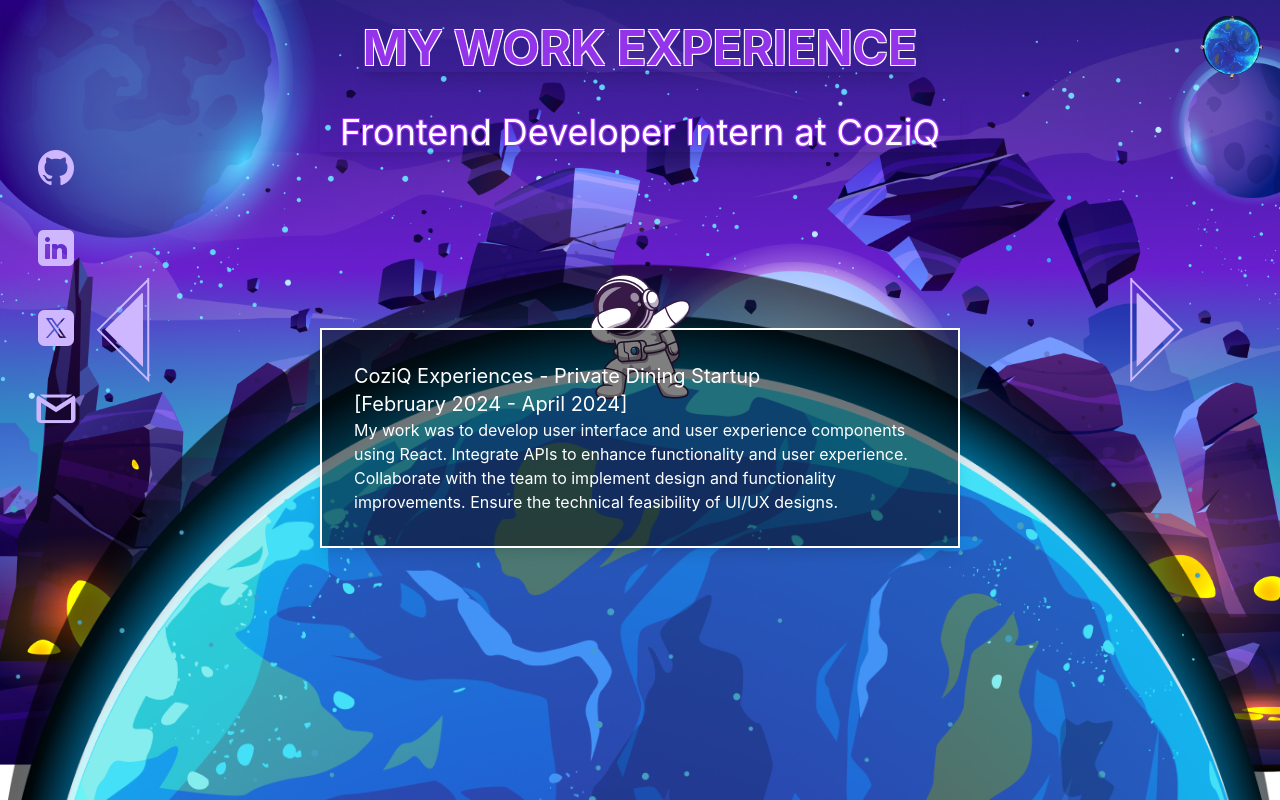
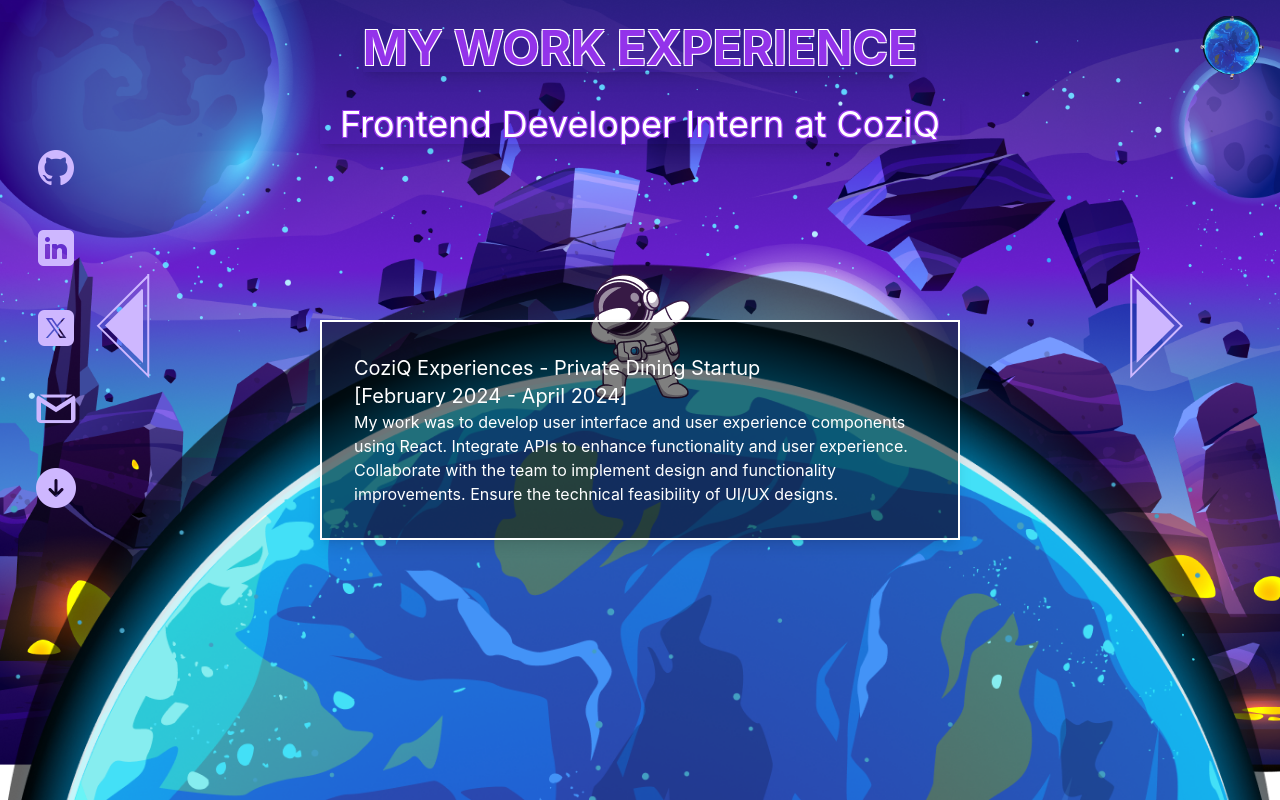
Before and after one commit to akanshaBharti/Portfolio, a React (Create React App) app: page /experience in a window 1280 px wide. Built offline with nearby package versions, Linux system fonts and the light colour scheme; the HTML template or start-up script is replaced by a standard one.

Commit message:
Resume added to download

```diff
--- a/src/components/About/AboutMe.jsx
+++ b/src/components/About/AboutMe.jsx
@@ -26,7 +26,7 @@
             className="w-1/2 h-3/4 ml-16 md:w-3/4 md:ml-10"
           />
         </Button>
-      ) : (
+      ) : ( //relative w-3/4 h-1/2 md:w-1/2 mb-2
         <div className="relative w-3/4 h-1/2 md:w-1/2 mb-2">
           <div className="absolute top-0 right-0 m-2">
             <Button className="" onClick={handleCloseAboutMe}>
--- a/src/components/Experience/ExperienceDetails.jsx
+++ b/src/components/Experience/ExperienceDetails.jsx
@@ -46,11 +46,12 @@
     );
   };
 
-  return (
-    <div className="flex items-center justify-center w-3/4 h-1/2 md:w-1/2 ">
-      <div>
-        <div>
-          <p className="text-3xl md:text-4xl text-center shadow-lg mb-8 pt-4">
+  return ( //flex flex-col items-center justify-center w-full h-1/2 md:w-1/2 h-auto md:h-1/2
+    <div className="flex flex-col items-center justify-center w-full h-1/2 md:w-1/2 h-auto">
+    {/* <div className="flex items-center justify-center w-3/4 h-1/2 md:w-1/2 "> */}
+      <div className="">
+        <div className="">
+          <p className="text-3xl md:text-4xl text-center shadow-lg mb-8 pt-2">
             <span
               className="text-white"
               style={{
@@ -64,7 +65,7 @@
         </div>
 
         <div className="relative md:mt-44 mt-28 ">
-          <p className=" border border-2 border-white text-white p-8 shadow-lg bg-black bg-opacity-50 ">
+          <div className=" border border-2 border-white text-white p-8 shadow-lg bg-black bg-opacity-50 ">
             <div className="text-xl">
               {experienceDetails[currentExperienceIndex].ExperiencePlace}
             </div>
@@ -74,7 +75,7 @@
             <div>
               {experienceDetails[currentExperienceIndex].ExperienceDescription}
             </div>
-          </p>
+          </div>
         </div>
       </div>
 
--- a/src/components/Home/Home.jsx
+++ b/src/components/Home/Home.jsx
@@ -2,7 +2,6 @@
 import backgroundImage1 from "../../images/home_bg2.png";
 import backgroundImage2 from "../../images/earth.png";
 import homeMinion from "../../images/home_minion.png";
-import download from "../../images/download.png";
 import { Button } from "@material-tailwind/react";
 import AboutMe from "../About/AboutMe";
 import Navbar from "../Navbar/Navbar";
@@ -61,7 +60,7 @@
         </div>
       </div>
       <img className="absolute pb-32" src={homeMinion} alt="homeMinion" />
-      <div className="absolute flex items-center justify-center pt-56 md:pt-64">
+      <div className="absolute flex items-center justify-center pt-60 md:pt-64">
         <AboutMe />
       </div>
 
--- a/src/components/Sidebar/Sidebar.jsx
+++ b/src/components/Sidebar/Sidebar.jsx
@@ -4,6 +4,7 @@
 import linkedinIcon from "../../images/linkedin.png";
 import gmailIcon from "../../images/gmail.png";
 import twitterIcon from "../../images/twitter.png";
+import resumeD from "../../images/resumeD-48.png";
 
 const Sidebar = () => {
   return (
@@ -20,6 +21,9 @@
       <Link to="akanshabharti1213@gmail.com" target="blank">
         <img src={gmailIcon} alt="gmail" className="py-4 px-4" title="Gmail" />
       </Link>
+      <Link to="https://drive.google.com/file/d/1NkOT4GfR6Z7PHKWWxLhDe6EOkPIHoHhQ/view?usp=sharing" target="blank">
+        <img src={resumeD} alt="download resume" className="py-4 px-4" title="Download Resume" />
+      </Link>
     </div>
   );
 };
```
Also changed, not shown: src/images/download.png (deleted), src/images/resumeD-48.png (added).
